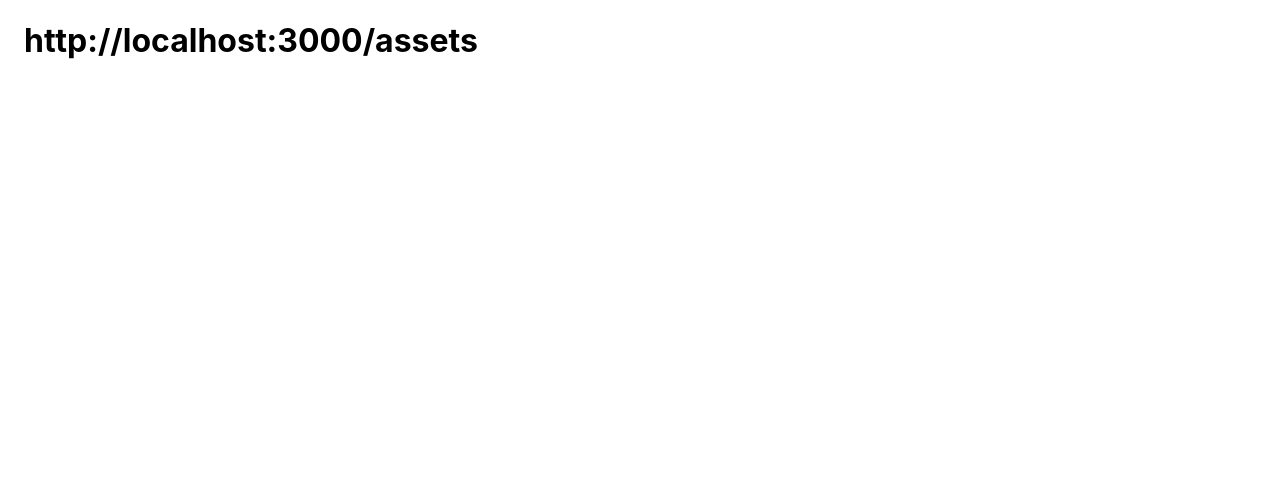
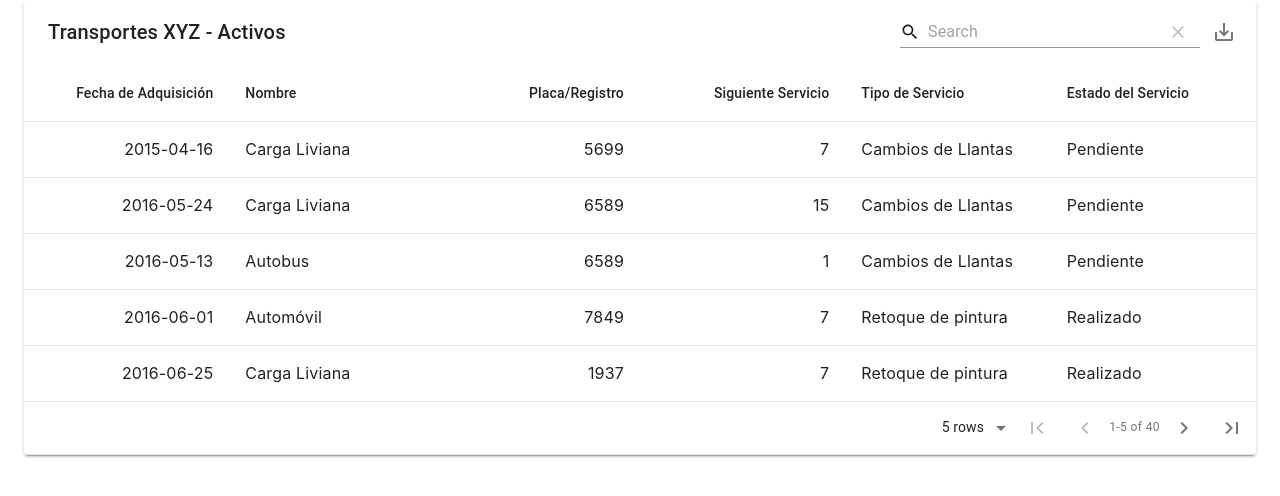
Before and after one commit to CharlieMetal/proximity_react_php, a React (Create React App) app: page / in a window 1280 px wide. Shown: the top 496 px of the page. Built offline with nearby package versions, Linux system fonts and the light colour scheme; data requests are answered from the project's data file.

Commit message:
Redux Working - DataTable Working - Export CSV by page Working

```diff
--- a/package.json
+++ b/package.json
@@ -14,7 +14,6 @@
     "react": "^16.13.1",
     "react-dom": "^16.13.1",
     "react-redux": "^7.2.0",
-    "react-router-dom": "^5.2.0",
     "react-scripts": "3.4.1",
     "redux": "^4.0.5",
     "redux-actions": "^2.6.5",
--- a/src/api/index.js
+++ b/src/api/index.js
@@ -1 +1 @@
-export const apiGet = (url) => () => fetch(url).then(v => v.json());
+export const apiGet = (url) => () => fetch(url).then(result => result.json());
--- a/src/components/assetsListComponent.js
+++ b/src/components/assetsListComponent.js
@@ -41,10 +41,26 @@ const tableIcons = {
     ViewColumn: forwardRef((props, ref) => <ViewColumn {...props} ref={ref} />)
   };
 
-const AssetsListComponent = ({assets, url}) => {
+const AssetsListComponent = ({assets}) => {
         return (
             <Container maxWidth="lg">
-                <h1>{url}</h1>
+                <MaterialTable
+                icons={tableIcons}
+                columns={[
+                    { title: "Fecha de Adquisición", field: "acquisition_date", type: "numeric"  },
+                    { title: "Nombre", field: "name" },
+                    { title: "Placa/Registro", field: "registration_number", type: "numeric" },
+                    { title: "Siguiente Servicio", field: "next_service", type: "numeric" },
+                    { title: "Tipo de Servicio", field: "service_type" },
+                    { title: "Estado del Servicio", field: "service_status"},
+
+                ]}
+                data={assets}
+                options={{
+                    exportButton: true
+                  }}
+                title="Transportes XYZ - Activos"
+                />
             </Container>
         )
 };
--- a/src/containers/homeContainer.js
+++ b/src/containers/homeContainer.js
@@ -8,20 +8,17 @@ import FooterComponent from '../components/FooterComponent';
 
 import { fetchAssets } from '../actions/fetchAssets';
 import { getAssets } from '../selectors/getAssets';
-import { urlAssets } from './../api/urls';
-
-
 
 class HomeContainer extends Component {
-    componentDidMount(){
-        this.props.fetchAssets();
-        console.log(this.props.assets);
+    async componentDidMount(){
+        await this.props.fetchAssets();
+        console.log(this.props);
     }
     render() {
         return (
             <div>
                 <HeaderComponent></HeaderComponent>
-                <AssetsListComponent url={urlAssets} assets={this.props.assets}></AssetsListComponent>
+                <AssetsListComponent assets={this.props.assets}></AssetsListComponent>
                 <FooterComponent></FooterComponent>
             </div>
         );
--- a/src/reducers/assets.js
+++ b/src/reducers/assets.js
@@ -2,5 +2,5 @@ import { handleActions } from 'redux-actions'
 import { FETCH_ASSETS } from '../constants/fetchAssets';
 
 export const assets = handleActions({
-    [FETCH_ASSETS]: (state, action) => [...action.payload],
+    [FETCH_ASSETS]: (state, action) => [...action.payload, ...state],
 }, []);
```
Also changed, not shown: 1 other file (tests, documents, lock files or other folders).
